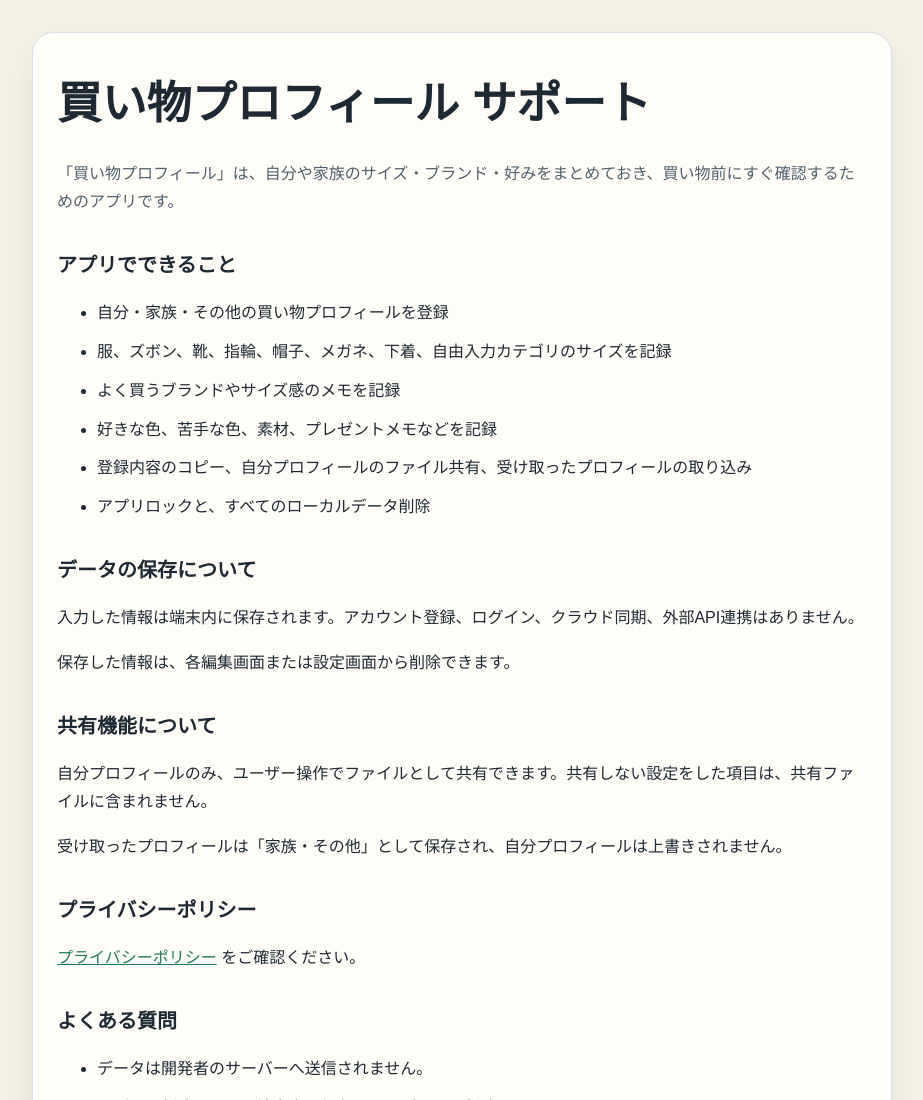
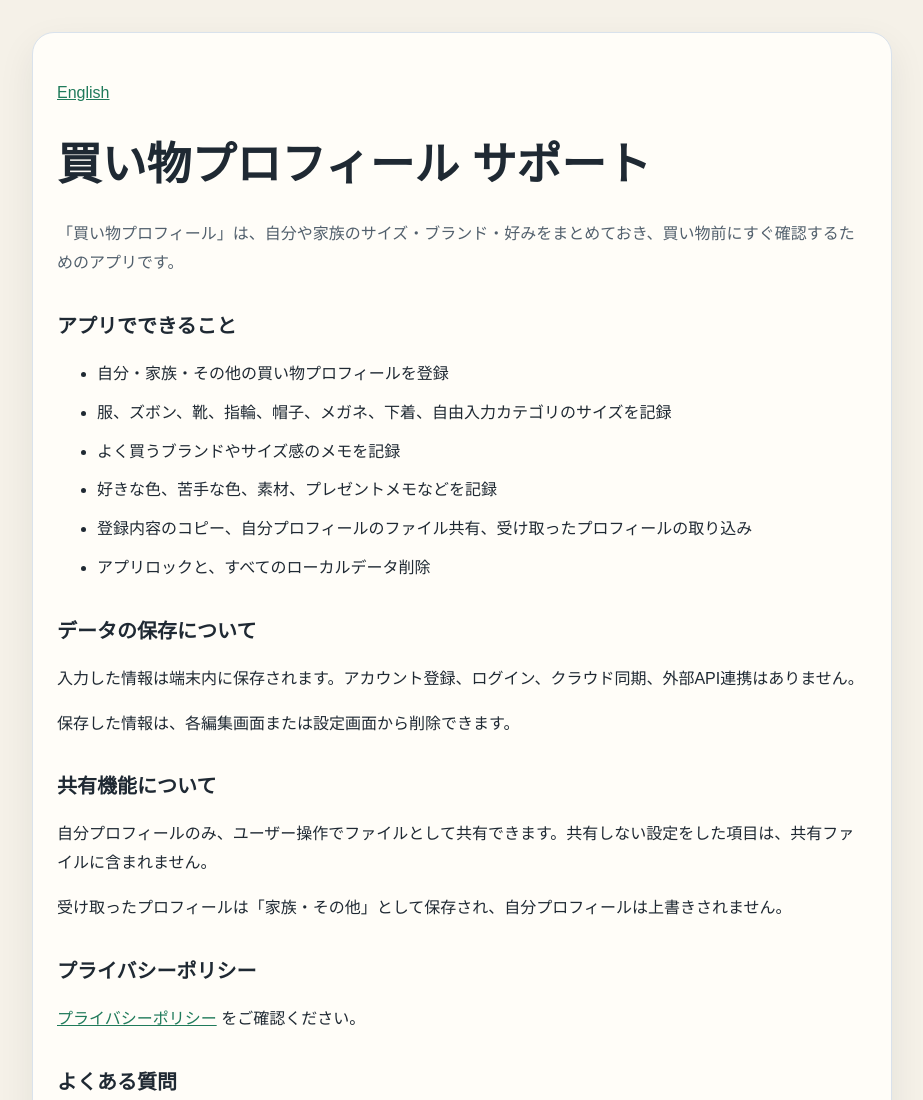
Before and after one commit to Show1005/app-legal-pages, a plain HTML site: page shopping-profile/support.html in a window 1280 px wide. Shown: the top 1100 px of the page, without its empty margins (178-1101 px from the left). Drawn offline with Linux system fonts and the light colour scheme.

Commit message:
Link English shopping profile support page

```diff
--- a/shopping-profile/support.html
+++ b/shopping-profile/support.html
@@ -13,6 +13,7 @@
 </head>
 <body>
 <main><article>
+  <p class="backlink"><a href="support-en.html">English</a></p>
   <h1>買い物プロフィール サポート</h1>
   <p class="lead">「買い物プロフィール」は、自分や家族のサイズ・ブランド・好みをまとめておき、買い物前にすぐ確認するためのアプリです。</p>
 
```
